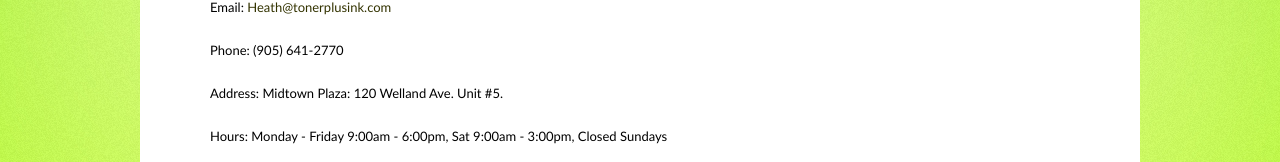
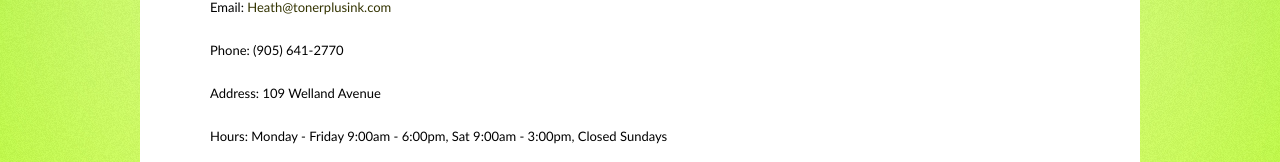
Before and after one commit to NiagaraToner/niagaratoner.github.io, a plain HTML site: page contact.html in a window 1280 px wide. Shown: the part 524-686 px from the top of the page. Drawn offline with Linux system fonts and the light colour scheme.

Commit message:
Update contact.html

```diff
--- a/contact.html
+++ b/contact.html
@@ -24,7 +24,7 @@ background-attachment: fixed;
 <p> <img src="kaddressbook.png" alt="contact" width="80" height="80"/></p>
 <p>Email: <a href="mailto:Heath@tonerplusink.com">Heath@tonerplusink.com</a></p>
 <p>Phone: (905) 641-2770</p>
-<p>Address: Midtown Plaza: 120 Welland Ave. Unit #5.</p>
+<p>Address: 109 Welland Avenue</p>
 <p>Hours: Monday - Friday 9:00am - 6:00pm, Sat 9:00am - 3:00pm, Closed Sundays</p>
 <p><img src="map.png" alt="earth" width="550" height="450"/></p>
 <p><a href="#top">Back to top</a></p>
```
